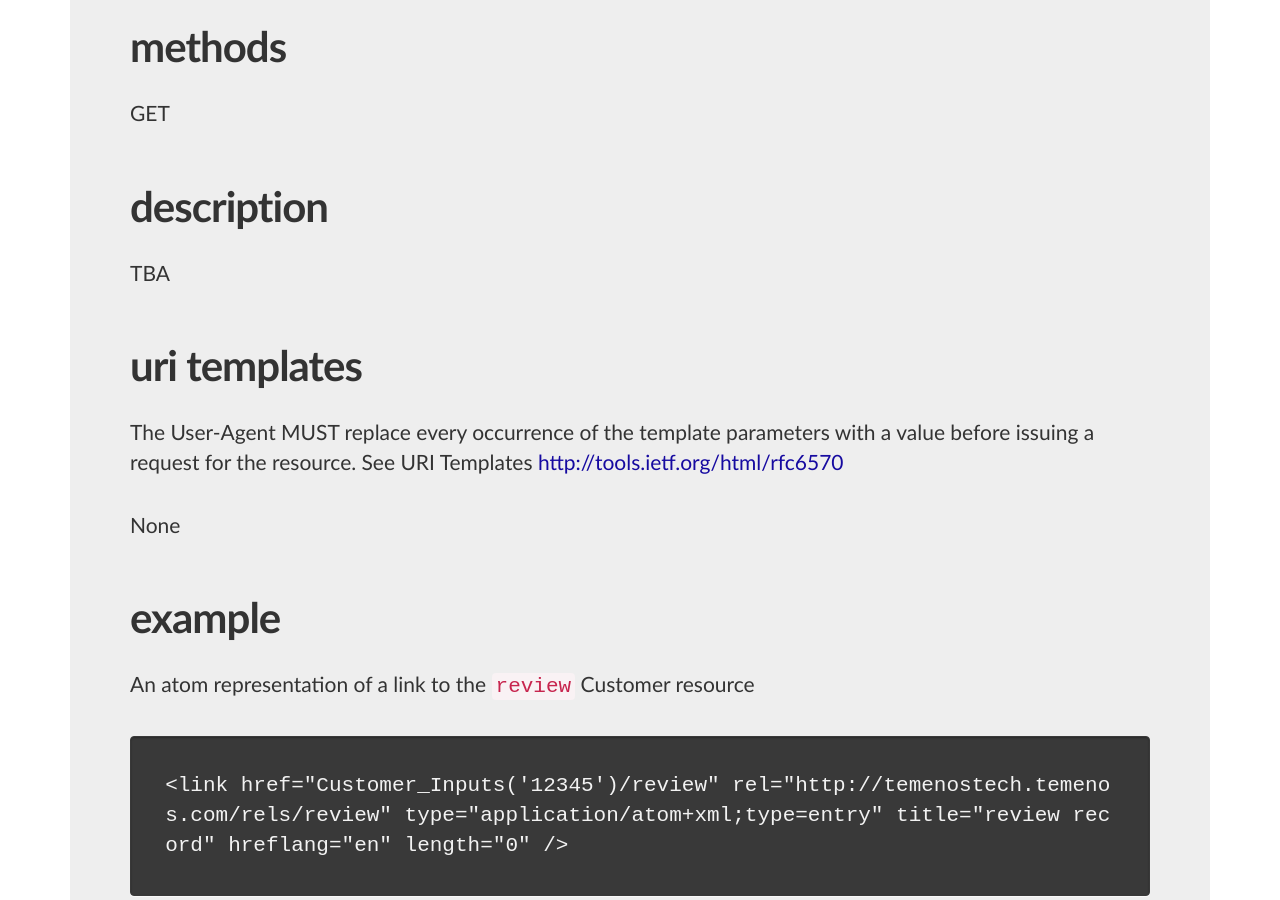
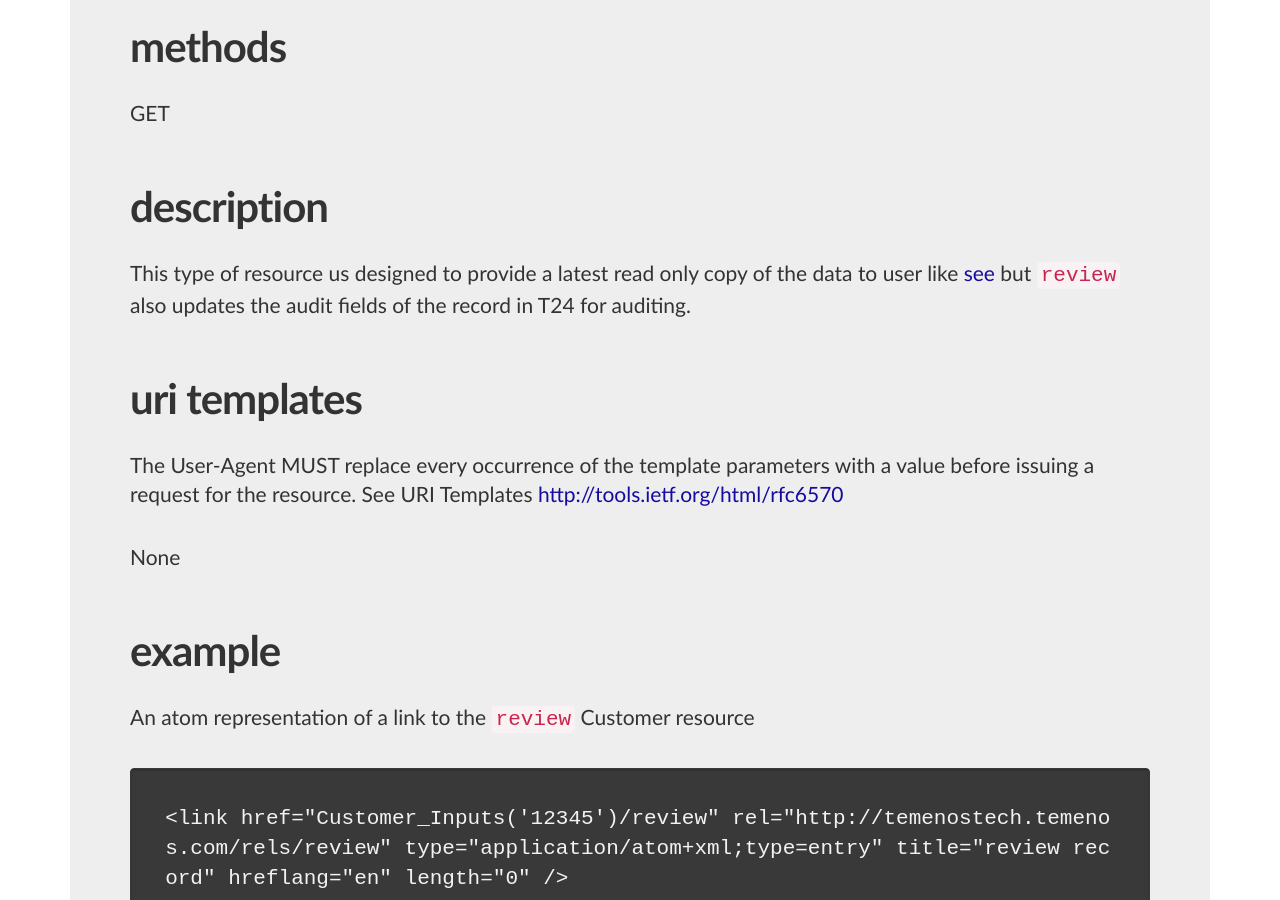
Before and after one commit to temenostech/TemenosHypermediaAPI, a Jekyll site: the page built from rels/review/index.md, in a window 1280 px wide and 900 px high, scrolled down 579 px. Built offline with Jekyll 4.4.1, drawn with Linux system fonts in a browser that asks for light colours; some web fonts are replaced; Markdown is read by kramdown in place of the engine named in the settings.

Commit message:
Added description of review link relation

```diff
--- a/rels/review/index.md
+++ b/rels/review/index.md
@@ -12,7 +12,8 @@ http://temenostech.temenos.com/rels/review
 GET
 
 ## description
-TBA
+This type of resource us designed to provide a latest read only copy of the data to user like [see](see) but `review` also updates the audit fields of the record in T24 for auditing.
+
 
 ## uri templates
 The User-Agent MUST replace every occurrence of the template parameters with a value before issuing a request for the resource.  See URI Templates [http://tools.ietf.org/html/rfc6570](http://tools.ietf.org/html/rfc6570)
```
